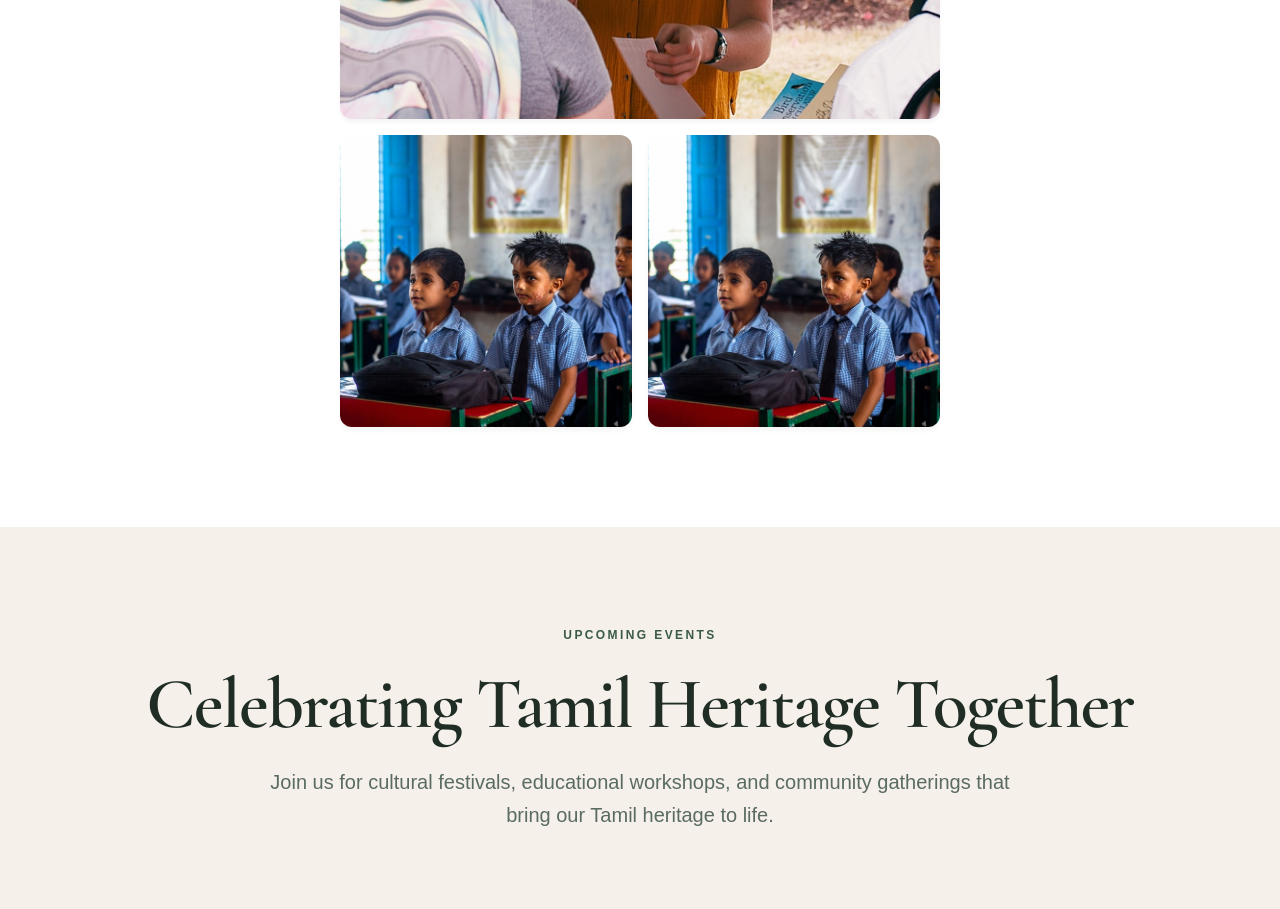
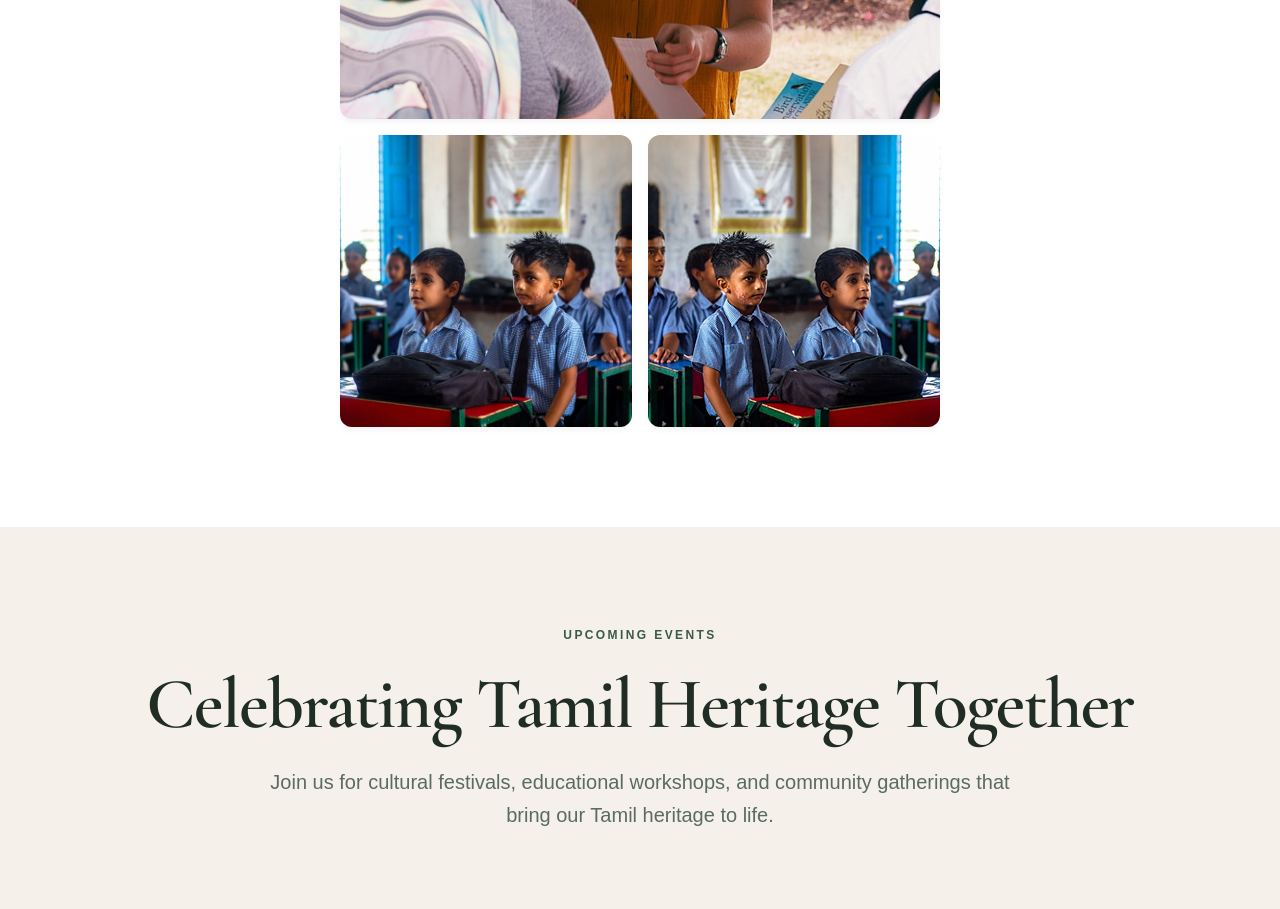
Before and after one commit to vijaytectra/sastha_website, a React (Vite) app: page / in a window 1280 px wide. Shown: the part 8600-9509 px from the top of the page. Built offline with nearby package versions, Linux system fonts and the light colour scheme.

Commit message:
Update Gallery component

```diff
--- a/src/components/Gallery.jsx
+++ b/src/components/Gallery.jsx
@@ -128,7 +128,7 @@ export default function Gallery() {
           {/* Gallery Item 10 */}
           <div className="gallery-item item-10" data-node-id="gallery-item-10">
             <img
-              src="assets/17.jpg"
+              src="assets/25.png"
               alt="Community action moment 10"
               className="gallery-img"
             />
```
